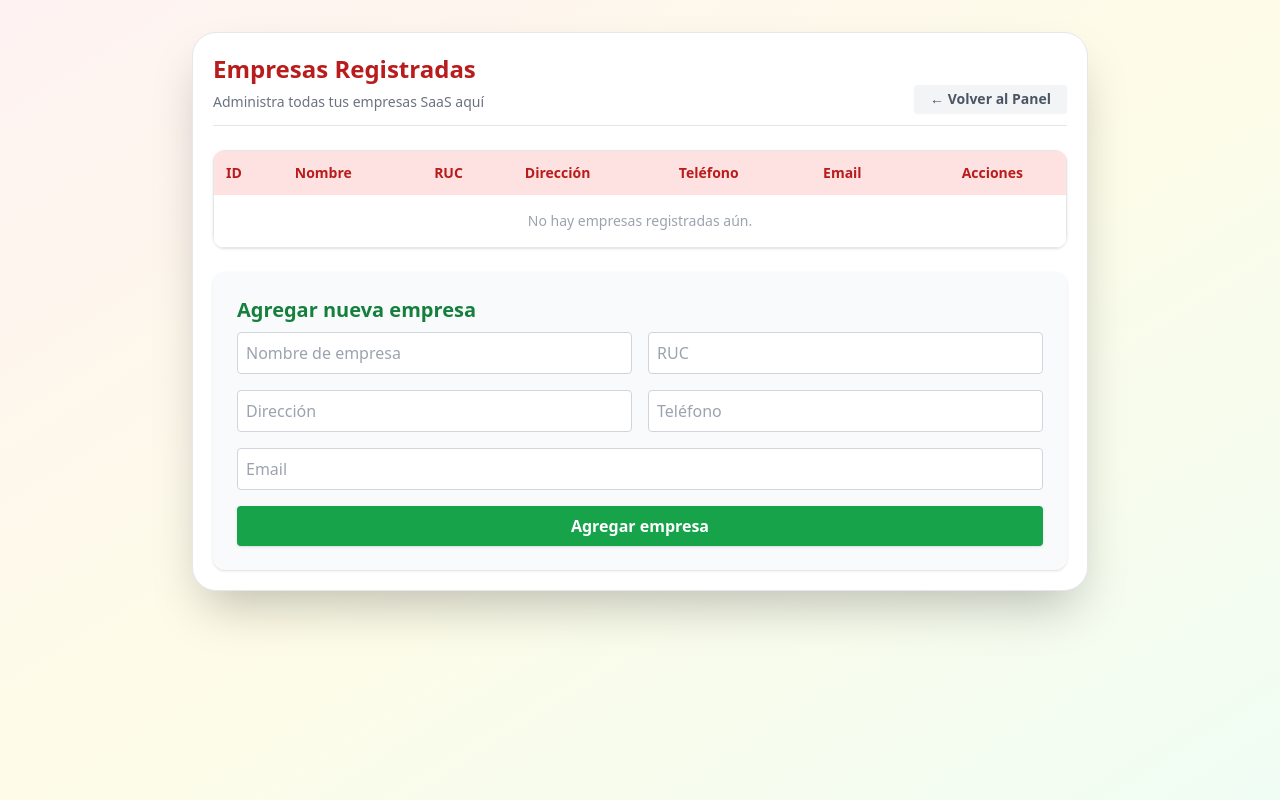
After one commit to andres-app/sorteo, a PHP site: page /views/admin/empresas.php in a window 1280 px wide. The commit adds this page. Run offline with PHP 8.4, Linux system fonts and the light colour scheme; some libraries are stand-ins or nearby versions.

Commit message:
vista superadmin

```diff
--- /dev/null
+++ b/views/admin/empresas.php
@@ -0,0 +1,153 @@
+<!DOCTYPE html>
+<html lang="es">
+
+<head>
+    <meta charset="UTF-8">
+    <title>Empresas | Administración</title>
+    <meta name="viewport" content="width=device-width, initial-scale=1.0">
+    <script src="https://cdn.tailwindcss.com"></script>
+</head>
+
+<body class="bg-gradient-to-br from-red-50 via-yellow-50 to-green-50 min-h-screen py-8">
+
+    <div class="max-w-4xl mx-auto p-5 bg-white shadow-2xl rounded-3xl border">
+        <!-- Header -->
+        <div class="flex flex-col md:flex-row md:items-end justify-between gap-2 mb-6 border-b pb-3">
+            <div>
+                <h1 class="text-2xl font-bold text-red-700 mb-1">Empresas Registradas</h1>
+                <span class="text-sm text-gray-500">Administra todas tus empresas SaaS aquí</span>
+            </div>
+            <a href="/sorteo/public/admin"
+                class="text-sm px-4 py-1 bg-gray-100 text-gray-600 rounded hover:bg-gray-200 transition font-semibold shadow-sm">←
+                Volver al Panel</a>
+        </div>
+
+        <!-- Mensaje de error SIEMPRE -->
+        <?php if (!empty($_GET['error']) && $_GET['error'] == 'noborrar'): ?>
+            <div id="alerta-error"
+                class="mb-5 p-3 rounded-lg bg-red-100 text-red-800 font-bold border border-red-300 text-center shadow animate-pulse">
+                No puedes eliminar una empresa con sorteos activos.<br>
+                Elimina primero sus sorteos.
+            </div>
+        <?php endif; ?>
+
+        <!-- Mensajes de éxito SOLO si corresponde -->
+        <?php if (!empty($_GET['ok'])): ?>
+            <?php if ($_GET['ok'] == '1'): ?>
+                <div id="alerta-ok"
+                    class="mb-5 p-3 rounded-lg bg-green-100 text-green-800 font-bold border border-green-300 text-center shadow animate-pulse">
+                    Empresa agregada correctamente
+                </div>
+            <?php elseif ($_GET['ok'] == 'edit'): ?>
+                <div id="alerta-edit"
+                    class="mb-5 p-3 rounded-lg bg-blue-100 text-blue-800 font-bold border border-blue-300 text-center shadow animate-pulse">
+                    Empresa editada correctamente
+                </div>
+            <?php elseif ($_GET['ok'] == 'del'): ?>
+                <div id="alerta-del"
+                    class="mb-5 p-3 rounded-lg bg-red-100 text-red-800 font-bold border border-red-300 text-center shadow animate-pulse">
+                    Empresa eliminada correctamente
+                </div>
+            <?php endif; ?>
+        <?php endif; ?>
+
+        <!-- Tabla de empresas -->
+        <div class="overflow-x-auto rounded-xl shadow mb-6">
+            <table class="w-full text-sm border border-gray-200 rounded-xl">
+                <thead>
+                    <tr class="bg-red-100 text-red-700 text-left">
+                        <th class="p-3 font-bold">ID</th>
+                        <th class="p-3 font-bold">Nombre</th>
+                        <th class="p-3 font-bold">RUC</th>
+                        <th class="p-3 font-bold">Dirección</th>
+                        <th class="p-3 font-bold">Teléfono</th>
+                        <th class="p-3 font-bold">Email</th>
+                        <th class="p-3 font-bold text-center">Acciones</th>
+                    </tr>
+                </thead>
+                <tbody>
+                    <?php if (empty($empresas)): ?>
+                        <tr>
+                            <td colspan="7" class="p-4 text-center text-gray-400">No hay empresas registradas aún.</td>
+                        </tr>
+                    <?php else: ?>
+                        <?php foreach ($empresas as $empresa): ?>
+                            <tr class="border-b hover:bg-yellow-50 transition">
+                                <td class="p-2"><?= htmlspecialchars($empresa['id']) ?></td>
+                                <td class="p-2"><?= htmlspecialchars($empresa['nombre']) ?></td>
+                                <td class="p-2"><?= htmlspecialchars($empresa['ruc']) ?></td>
+                                <td class="p-2"><?= htmlspecialchars($empresa['direccion']) ?></td>
+                                <td class="p-2"><?= htmlspecialchars($empresa['telefono']) ?></td>
+                                <td class="p-2"><?= htmlspecialchars($empresa['email']) ?></td>
+                                <td class="p-2 flex gap-2 justify-center">
+                                    <a href="/sorteo/public/editarEmpresa?id=<?= $empresa['id'] ?>"
+                                        class="px-3 py-1 bg-blue-100 text-blue-700 rounded hover:bg-blue-200 shadow text-xs font-semibold flex items-center gap-1">Editar</a>
+                                    <a href="/sorteo/public/eliminarEmpresa?id=<?= $empresa['id'] ?>"
+                                        class="px-3 py-1 bg-red-100 text-red-600 rounded hover:bg-red-200 shadow text-xs font-semibold flex items-center gap-1"
+                                        onclick="return confirm('¿Seguro que deseas eliminar esta empresa?')">Eliminar</a>
+                                </td>
+
+                            </tr>
+                        <?php endforeach; ?>
+                    <?php endif; ?>
+                </tbody>
+            </table>
+        </div>
+
+        <!-- Formulario: Agregar empresa -->
+        <div class="bg-gray-50 p-6 rounded-xl shadow">
+            <h2 class="text-xl font-bold text-green-700 mb-2">Agregar nueva empresa</h2>
+            <form method="post" action="/sorteo/public/crearEmpresa" class="grid md:grid-cols-2 gap-4">
+                <input type="text" name="nombre" placeholder="Nombre de empresa" required
+                    class="p-2 rounded border border-gray-300">
+                <input type="text" name="ruc" placeholder="RUC" class="p-2 rounded border border-gray-300">
+                <input type="text" name="direccion" placeholder="Dirección" class="p-2 rounded border border-gray-300">
+                <input type="text" name="telefono" placeholder="Teléfono" class="p-2 rounded border border-gray-300">
+                <input type="email" name="email" placeholder="Email"
+                    class="p-2 rounded border border-gray-300 md:col-span-2">
+                <button type="submit"
+                    class="bg-green-600 text-white px-4 py-2 rounded hover:bg-green-700 font-bold shadow md:col-span-2">Agregar
+                    empresa</button>
+            </form>
+        </div>
+    </div>
+
+    <!-- Modal Editar (simulado, falta lógica backend) -->
+    <div id="modalEditar" class="hidden fixed inset-0 bg-black bg-opacity-40 flex items-center justify-center z-50">
+        <div class="bg-white p-6 rounded-2xl shadow-xl w-full max-w-md relative">
+            <button onclick="cerrarModalEditar()" class="absolute top-3 right-4 text-gray-400 text-2xl">&times;</button>
+            <h3 class="text-xl font-bold text-blue-700 mb-3">Editar empresa (Demo)</h3>
+            <div class="text-gray-500 mb-3">Aquí iría el formulario real de edición.</div>
+            <button onclick="cerrarModalEditar()"
+                class="bg-blue-600 px-6 py-2 rounded text-white font-bold hover:bg-blue-700 mt-2">OK</button>
+        </div>
+    </div>
+    <script>
+        function editarEmpresa(id) {
+            document.getElementById('modalEditar').classList.remove('hidden');
+            // Aquí puedes precargar datos, hacer fetch o mostrar form real.
+        }
+        function cerrarModalEditar() {
+            document.getElementById('modalEditar').classList.add('hidden');
+        }
+        function eliminarEmpresa(id, nombre) {
+            if (confirm('¿Seguro qu deseas eliminar la empresa "' + nombre + '"? (Función demo, debes programar el backend)')) {
+                alert('Aquí deberías llamar a tu endpoint para eliminar. Por ahora es solo demo.');
+            }
+        }
+
+        setTimeout(() => {
+            const alerts = ['alerta-ok', 'alerta-edit', 'alerta-del', 'alerta-error'];
+            alerts.forEach(function (id) {
+                var el = document.getElementById(id);
+                if (el) {
+                    el.style.transition = 'opacity 0.6s';
+                    el.style.opacity = 0;
+                    setTimeout(() => { el.style.display = 'none'; }, 600);
+                }
+            });
+        }, 3500); // 3.5 segundos
+    </script>
+</body>
+
+</html>
```
Also changed, not shown: controllers/SorteoController.php (+65 -4 lines), models/Empresa.php (added, +48 -0 lines), public/index.php (+11 -1 lines), views/admin/empresa_editar.php (added, +23 -0 lines).
